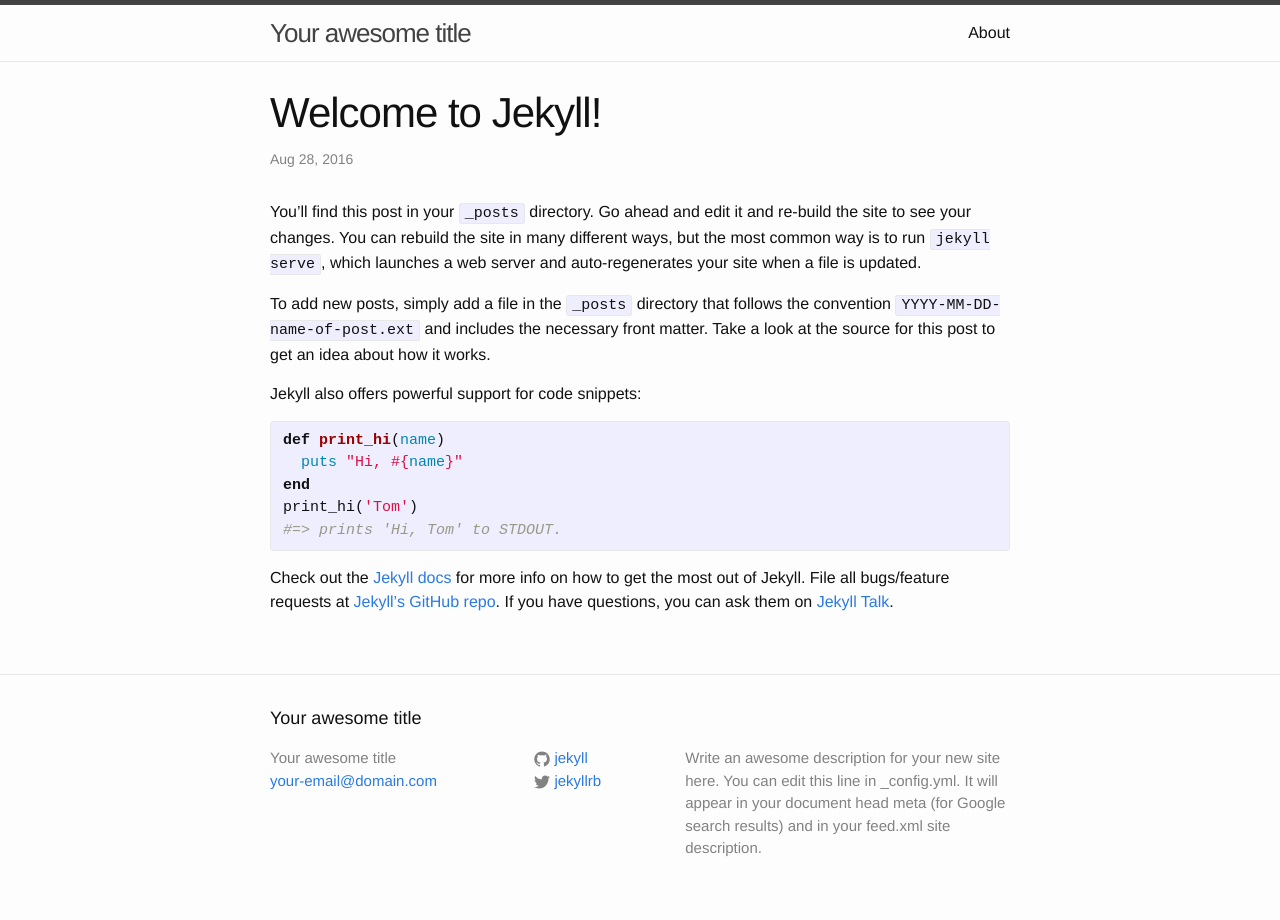
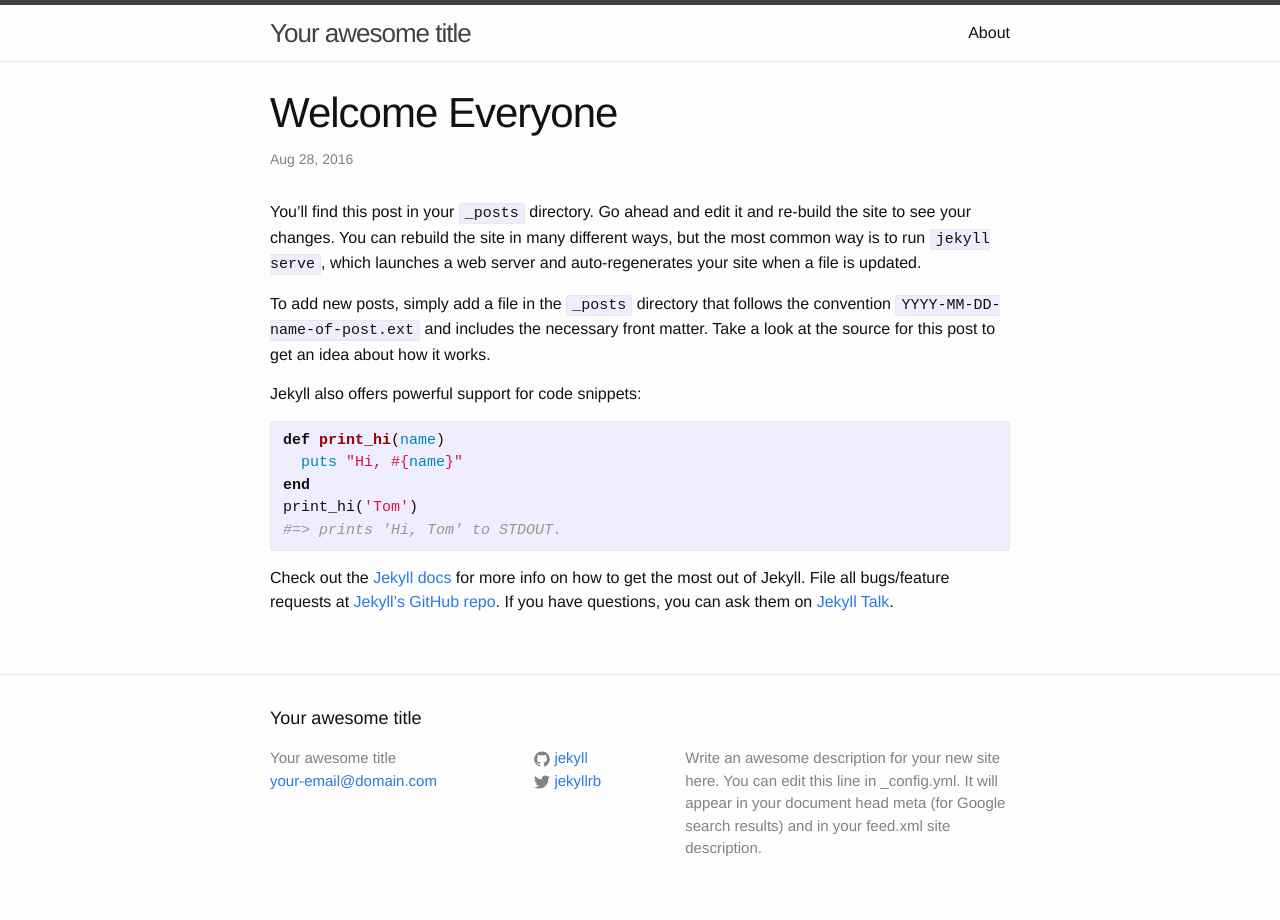
Before and after one commit to userlahme/userlahme.github.io, a Jekyll site: the page built from _posts/2016-08-28-welcome-to-jekyll.markdown, in a window 1280 px wide. Built offline with Jekyll 4.4.1, drawn with Linux system fonts in a browser that asks for light colours.

Commit message:
Update 2016-08-28-welcome-to-jekyll.markdown

```diff
--- a/_posts/2016-08-28-welcome-to-jekyll.markdown
+++ b/_posts/2016-08-28-welcome-to-jekyll.markdown
@@ -1,6 +1,6 @@
 ---
 layout: post
-title:  "Welcome to Jekyll!"
+title:  "Welcome Everyone"
 date:   2016-08-28 13:29:48 -0400
 categories: jekyll update
 ---
```
